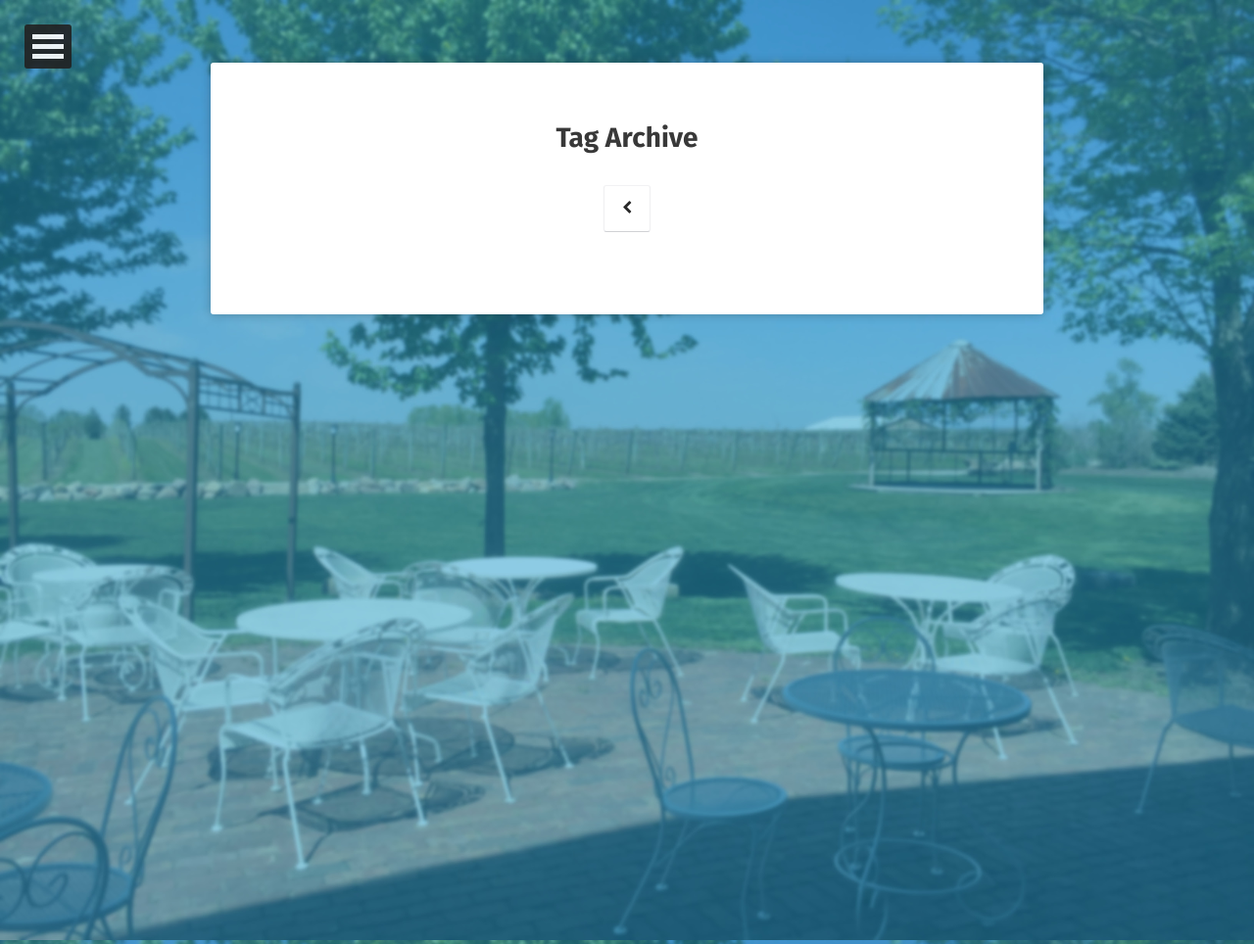
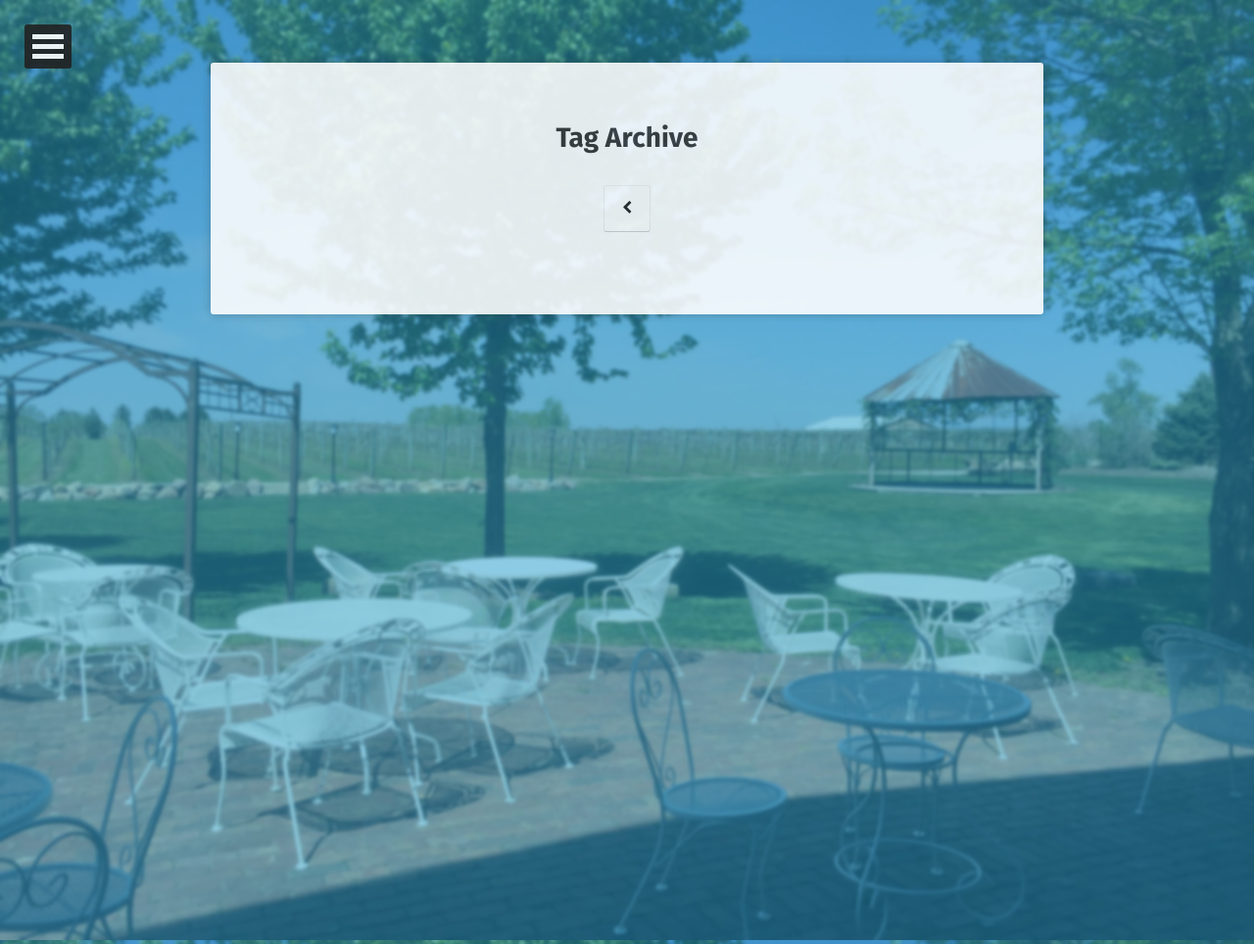
Before and after one commit to crgk/chadandszuyin.us, a Jekyll site: the page built from tags/index.html, in a window 1280 px wide. Shown: the whole page at 98% size. Built offline with Jekyll 4.4.1, drawn with Linux system fonts in a browser that asks for light colours; some web fonts are replaced.

Commit message:
remove animation and reduce opacity

```diff
--- a/_layouts/home.html
+++ b/_layouts/home.html
@@ -13,7 +13,7 @@ layout: compress
     {% include nav.html %}
     <!-- Header -->
     <header class="header flex" role="banner">
-        <div class="container animated">
+        <div class="container">
             <div class="row">
                     <a href="{{ site.baseurl }}">
                         <img src="{{ site.logo }}" class="img-circle zoombtn animated rotateIn">
--- a/_layouts/page.html
+++ b/_layouts/page.html
@@ -13,7 +13,7 @@ layout: compress
     {% include nav.html %}
     <!-- Header -->
     <header class="header" role="banner">
-        <div class="wrapper animated fadeIn">
+        <div class="wrapper">
             <div class="content">
                 <div class="post-title {% if page.feature %} feature {% endif %}">
                     <h1>{{ page.title }}</h1>
--- a/_sass/site.scss
+++ b/_sass/site.scss
@@ -77,7 +77,7 @@ body {
 	@include center-block();
 	background-color: $white;
 	color: $color_shark;
-    opacity: 0.93;
+    opacity: 0.88;
 	z-index: 1;
 	border-radius: 3px;
 	box-shadow: 0 0 10px 0 rgba($color_shark,0.3);
@@ -107,6 +107,7 @@ body {
 	margin: 4rem auto;
 	background: $white;
 	color: $color_tuatara;
+    opacity: 0.88;
 	padding: 2em;
 	border-radius: 3px;
 	box-shadow: 0 0 10px 0 rgba($color_shark,0.3);
```
